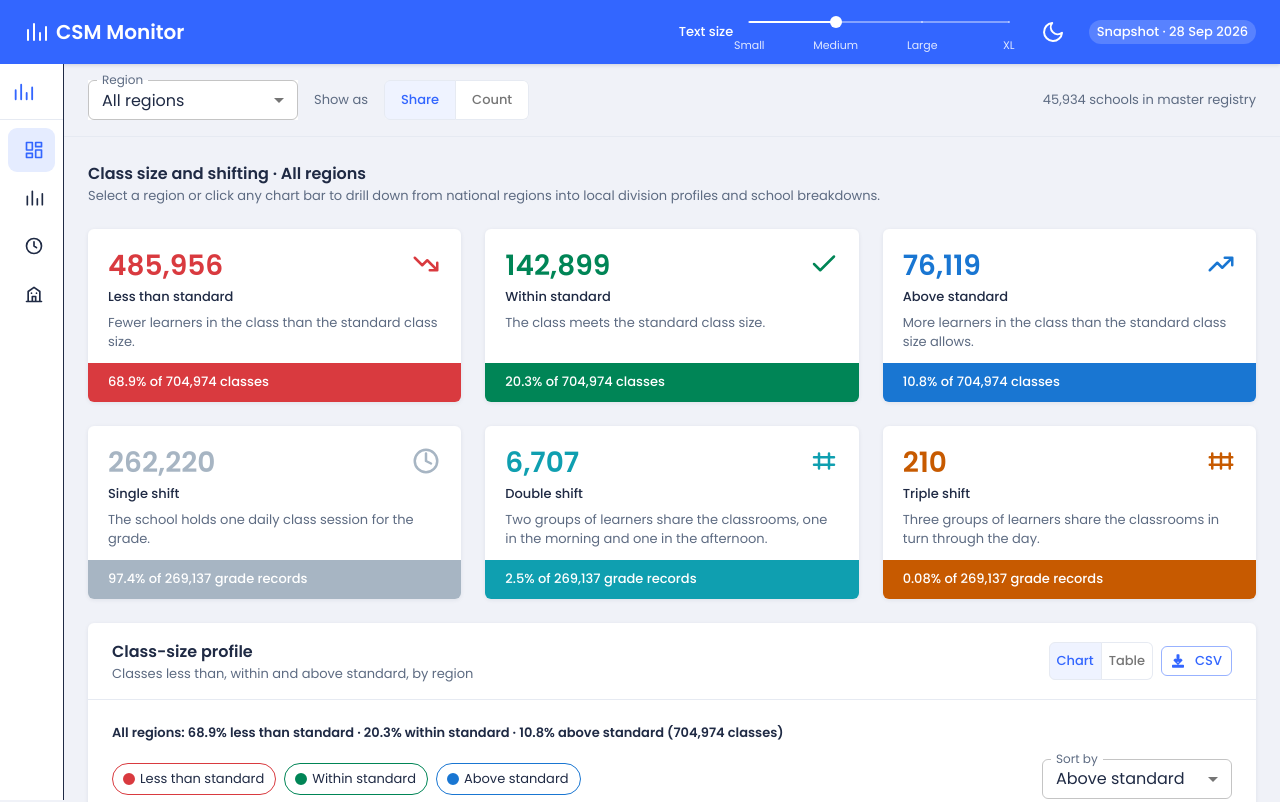
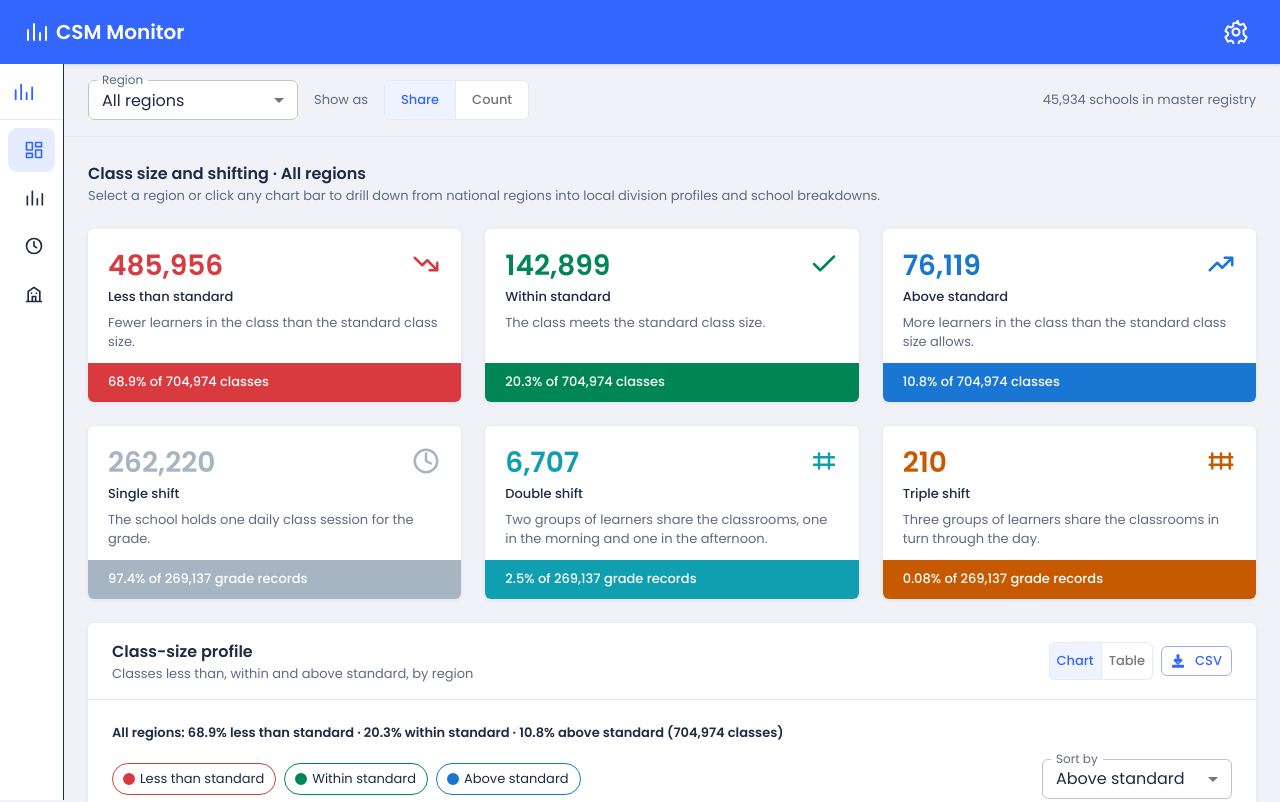
Before and after one commit to justinesolaswork/deped-csm-monitor, a React (Vite) app: page / in a window 1280 px wide. Shown: the top 802 px of the page. Built offline with nearby package versions, Linux system fonts and the light colour scheme.

Commit message:
Move text-size, dark mode, snapshot into a settings gear popover

```diff
--- a/src/components/AppShell.jsx
+++ b/src/components/AppShell.jsx
@@ -1,5 +1,23 @@
 import { useState } from "react";
-import { AppBar, Box, Chip, IconButton, List, ListItemButton, ListItemIcon, ListItemText, Slider, Tab, Tabs, Toolbar, Tooltip, Typography } from "@mui/material";
+import {
+  AppBar,
+  Box,
+  Chip,
+  Divider,
+  IconButton,
+  List,
+  ListItemButton,
+  ListItemIcon,
+  ListItemText,
+  Paper,
+  Popover,
+  Slider,
+  Tab,
+  Tabs,
+  Toolbar,
+  Tooltip,
+  Typography,
+} from "@mui/material";
 import { useActiveSection } from "../hooks/useActiveSection.js";
 import { SIDEBAR_WIDTH } from "../layout.js";
 import { fontSizes } from "../lib/fontSize.js";
@@ -7,26 +25,40 @@ import { formatDate, formatNumber } from "../lib/format.js";
 import LineIcon, { iconPaths } from "./LineIcon.jsx";
 
 const TABS_HEIGHT = 48;
-/** Width of the always-visible icon rail. Main content margin is fixed to this so the page never shifts. */
 const SIDEBAR_RAIL_WIDTH = 64;
 
 const fontMarks = fontSizes.map(({ label }, value) => ({ value, label }));
 
+// Gear / settings icon path
+const SETTINGS_PATH =
+  "M12 15.5A3.5 3.5 0 0 1 8.5 12 3.5 3.5 0 0 1 12 8.5a3.5 3.5 0 0 1 3.5 3.5 3.5 3.5 0 0 1-3.5 3.5m7.43-2.92c.04-.34.07-.69.07-1.08s-.03-.74-.07-1.08l2.33-1.82a.55.55 0 0 0 .13-.7l-2.2-3.82a.55.55 0 0 0-.67-.24l-2.75 1.1a8 8 0 0 0-1.87-1.09l-.41-2.92A.54.54 0 0 0 14 3h-4a.54.54 0 0 0-.54.46l-.41 2.92A8 8 0 0 0 7.18 7.47L4.43 6.37a.55.55 0 0 0-.67.24L1.56 10.43a.54.54 0 0 0 .13.7l2.33 1.82c-.04.34-.06.69-.06 1.05s.02.71.06 1.05l-2.33 1.82a.54.54 0 0 0-.13.7l2.2 3.82c.13.25.42.34.67.24l2.75-1.1a8 8 0 0 0 1.87 1.09l.41 2.92c.07.28.3.46.54.46h4c.25 0 .47-.18.54-.46l.41-2.92a8 8 0 0 0 1.87-1.09l2.75 1.1c.25.1.54.01.67-.24l2.2-3.82a.54.54 0 0 0-.13-.7l-2.33-1.82z";
+
 /**
  * The frame around the dashboard: top bar, auto-expanding sidebar rail and the main content area.
  *
- * Desktop behaviour:
- *   - A 64px icon-only rail is always visible.
- *   - Hovering the rail expands it to the full 240px label view (overlays content, no layout shift).
- *   - Moving the pointer away collapses it back to the rail.
- *   - No toggle button — fully automatic.
+ * The text-size slider, dark/light toggle and snapshot date are hidden inside a
+ * settings popover (⚙ gear icon) in the top-right corner so the toolbar stays clean.
  *
- * Mobile behaviour:
- *   - Sidebar is hidden; sections are exposed as horizontal tabs in the top bar.
+ * Desktop sidebar: 64px icon-only rail that auto-expands to 240px on hover.
+ * Mobile: horizontal tabs in the top bar.
  */
-export default function AppShell({ sections, snapshotDate, scopeName, schoolCount, fontIndex, onFontIndexChange, colorMode, onColorModeChange, children }) {
+export default function AppShell({
+  sections,
+  snapshotDate,
+  scopeName,
+  schoolCount,
+  fontIndex,
+  onFontIndexChange,
+  colorMode,
+  onColorModeChange,
+  children,
+}) {
   const [activeId, choose] = useActiveSection(sections.map((s) => s.id));
   const [hovered, setHovered] = useState(false);
+
+  // Settings popover anchor
+  const [settingsAnchor, setSettingsAnchor] = useState(null);
+  const settingsOpen = Boolean(settingsAnchor);
 
   return (
     <>
@@ -38,53 +70,20 @@ export default function AppShell({ sections, snapshotDate, scopeName, schoolCoun
             CSM Monitor
           </Typography>
 
-          {/* Text size slider */}
-          <Box sx={{ alignItems: "center", display: "flex", gap: 2, mr: { sm: 3, xs: 2 }, width: { md: 330, sm: 150, xs: 88 } }}>
-            <Typography aria-hidden sx={{ display: { md: "block", xs: "none" }, fontWeight: 500, whiteSpace: "nowrap" }} variant="body2">
-              Text size
-            </Typography>
-            <Slider
-              aria-label="Text size"
-              getAriaValueText={(value) => fontSizes[value].label}
-              marks={fontMarks}
-              max={fontSizes.length - 1}
-              min={0}
-              onChange={(_, value) => onFontIndexChange(value)}
-              size="small"
-              step={1}
-              sx={{
-                color: "common.white",
-                "& .MuiSlider-markLabel": { color: "rgba(255,255,255,0.85)", display: { md: "block", xs: "none" }, fontSize: "0.6875rem" },
-                "& .MuiSlider-mark": { backgroundColor: "rgba(255,255,255,0.6)" },
-                "& .MuiSlider-rail": { opacity: 0.4 },
-                "& .Mui-focusVisible": { boxShadow: "0 0 0 6px rgba(255,255,255,0.35)" },
-              }}
-              value={fontIndex}
-              valueLabelDisplay="off"
-            />
-          </Box>
-
-          {/* Dark / light toggle */}
-          <IconButton
-            aria-label={colorMode === "dark" ? "Switch to light mode" : "Switch to dark mode"}
-            color="inherit"
-            onClick={() => onColorModeChange(colorMode === "dark" ? "light" : "dark")}
-            sx={{ mr: { sm: 2, xs: 0 } }}
-            title={colorMode === "dark" ? "Switch to light mode" : "Switch to dark mode"}
-          >
-            <LineIcon path={colorMode === "dark" ? iconPaths.sun : iconPaths.moon} />
-          </IconButton>
-
-          <Chip
-            label={
-              <>
-                <Box component="span" sx={{ display: { sm: "inline", xs: "none" } }}>Snapshot ·{" "}</Box>
-                {formatDate(snapshotDate)}
-              </>
-            }
-            size="small"
-            sx={{ bgcolor: "rgba(255,255,255,0.18)", color: "#fff", display: { sm: "inline-flex", xs: "none" }, fontWeight: 500 }}
-          />
+          {/* ⚙ Settings button — opens the popover */}
+          <Tooltip title="Settings">
+            <IconButton
+              aria-controls={settingsOpen ? "settings-popover" : undefined}
+              aria-expanded={settingsOpen}
+              aria-haspopup="true"
+              aria-label="Open settings"
+              color="inherit"
+              id="settings-btn"
+              onClick={(e) => setSettingsAnchor(e.currentTarget)}
+            >
+              <LineIcon path={SETTINGS_PATH} />
+            </IconButton>
+          </Tooltip>
         </Toolbar>
 
         {/* Mobile section tabs */}
@@ -99,16 +98,97 @@ export default function AppShell({ sections, snapshotDate, scopeName, schoolCoun
           variant="scrollable"
         >
           {sections.map(({ id, label }) => (
-            <Tab component="a" href={`#${id}`} key={id} label={label} sx={{ minHeight: TABS_HEIGHT, opacity: 1, "&.Mui-selected": { fontWeight: 600 } }} value={id} />
+            <Tab
+              component="a"
+              href={`#${id}`}
+              key={id}
+              label={label}
+              sx={{ minHeight: TABS_HEIGHT, opacity: 1, "&.Mui-selected": { fontWeight: 600 } }}
+              value={id}
+            />
           ))}
         </Tabs>
       </AppBar>
 
+      {/* ── Settings Popover ─────────────────────────────────────────────── */}
+      <Popover
+        anchorEl={settingsAnchor}
+        anchorOrigin={{ horizontal: "right", vertical: "bottom" }}
+        id="settings-popover"
+        onClose={() => setSettingsAnchor(null)}
+        open={settingsOpen}
+        transformOrigin={{ horizontal: "right", vertical: "top" }}
+        slotProps={{ paper: { sx: { borderRadius: 2, minWidth: 280, mt: 0.5 } } }}
+      >
+        <Box sx={{ px: 2.5, pt: 2, pb: 0.5 }}>
+          <Typography sx={{ fontWeight: 600 }} variant="body2">
+            Settings
+          </Typography>
+        </Box>
+        <Divider sx={{ mt: 1 }} />
+
+        {/* Text size */}
+        <Box sx={{ px: 2.5, py: 2 }}>
+          <Typography color="text.secondary" gutterBottom variant="caption">
+            Text size
+          </Typography>
+          <Slider
+            aria-label="Text size"
+            getAriaValueText={(v) => fontSizes[v].label}
+            marks={fontMarks}
+            max={fontSizes.length - 1}
+            min={0}
+            onChange={(_, v) => onFontIndexChange(v)}
+            size="small"
+            step={1}
+            sx={{ "& .MuiSlider-markLabel": { fontSize: "0.6875rem" } }}
+            value={fontIndex}
+            valueLabelDisplay="off"
+          />
+        </Box>
+
+        <Divider />
+
+        {/* Dark / light mode */}
+        <Box
+          sx={{
+            alignItems: "center",
+            display: "flex",
+            justifyContent: "space-between",
+            px: 2.5,
+            py: 1.5,
+          }}
+        >
+          <Typography variant="body2">
+            {colorMode === "dark" ? "Dark mode" : "Light mode"}
+          </Typography>
+          <Tooltip title={colorMode === "dark" ? "Switch to light mode" : "Switch to dark mode"}>
+            <IconButton
+              aria-label={colorMode === "dark" ? "Switch to light mode" : "Switch to dark mode"}
+              onClick={() => onColorModeChange(colorMode === "dark" ? "light" : "dark")}
+              size="small"
+            >
+              <LineIcon path={colorMode === "dark" ? iconPaths.sun : iconPaths.moon} />
+            </IconButton>
+          </Tooltip>
+        </Box>
+
+        <Divider />
+
+        {/* Snapshot date */}
+        <Box sx={{ px: 2.5, py: 1.5 }}>
+          <Typography color="text.secondary" variant="caption">
+            Snapshot date
+          </Typography>
+          <Typography sx={{ fontWeight: 500 }} variant="body2">
+            {formatDate(snapshotDate)}
+          </Typography>
+        </Box>
+      </Popover>
+
       {/* ── Sidebar rail ─────────────────────────────────────────────────────
-          Always occupies SIDEBAR_RAIL_WIDTH on screen. On hover it expands to
-          SIDEBAR_WIDTH and slides over the main content (position:fixed + z-index).
-          The main content margin-left is permanently SIDEBAR_RAIL_WIDTH so it
-          never moves regardless of hover state.
+          64px icon-only rail; expands to 240px on hover as an overlay.
+          Main content margin-left is permanently 64px — zero layout shift.
       ──────────────────────────────────────────────────────────────────────── */}
       <Box
         aria-label="Sections"
@@ -133,7 +213,7 @@ export default function AppShell({ sections, snapshotDate, scopeName, schoolCoun
           zIndex: (t) => t.zIndex.drawer + 1,
         }}
       >
-        {/* Brand row — label fades in beside icon when expanded */}
+        {/* Brand row */}
         <Box
           sx={{
             alignItems: "center",
@@ -147,7 +227,6 @@ export default function AppShell({ sections, snapshotDate, scopeName, schoolCoun
             py: 1,
           }}
         >
-          {/* Static icon acts as the brand mark in collapsed state */}
           <LineIcon aria-hidden path={iconPaths.classSize} sx={{ color: "primary.main", flexShrink: 0, fontSize: 22 }} />
           <Box
             sx={{
@@ -189,8 +268,6 @@ export default function AppShell({ sections, snapshotDate, scopeName, schoolCoun
                 <ListItemIcon sx={{ color: "inherit", flexShrink: 0, justifyContent: "center", minWidth: 36 }}>
                   <LineIcon fontSize="small" path={icon} />
                 </ListItemIcon>
-
-                {/* Label — fades in when hovered */}
                 <ListItemText
                   primary={label}
                   slotProps={{ primary: { variant: "body2", sx: { fontWeight: 500, whiteSpace: "nowrap" } } }}
@@ -207,7 +284,7 @@ export default function AppShell({ sections, snapshotDate, scopeName, schoolCoun
           ))}
         </List>
 
-        {/* "You are viewing" footer — fades in when expanded */}
+        {/* "You are viewing" footer */}
         <Box
           sx={{
             borderColor: "divider",
@@ -236,10 +313,7 @@ export default function AppShell({ sections, snapshotDate, scopeName, schoolCoun
         </Box>
       </Box>
 
-      {/* ── Main content ─────────────────────────────────────────────────────
-          Fixed margin-left = SIDEBAR_RAIL_WIDTH. The sidebar expands as an
-          overlay so this value never needs to change — zero layout shift.
-      ──────────────────────────────────────────────────────────────────────── */}
+      {/* ── Main content ─────────────────────────────────────────────────── */}
       <Box
         component="main"
         sx={{
```
